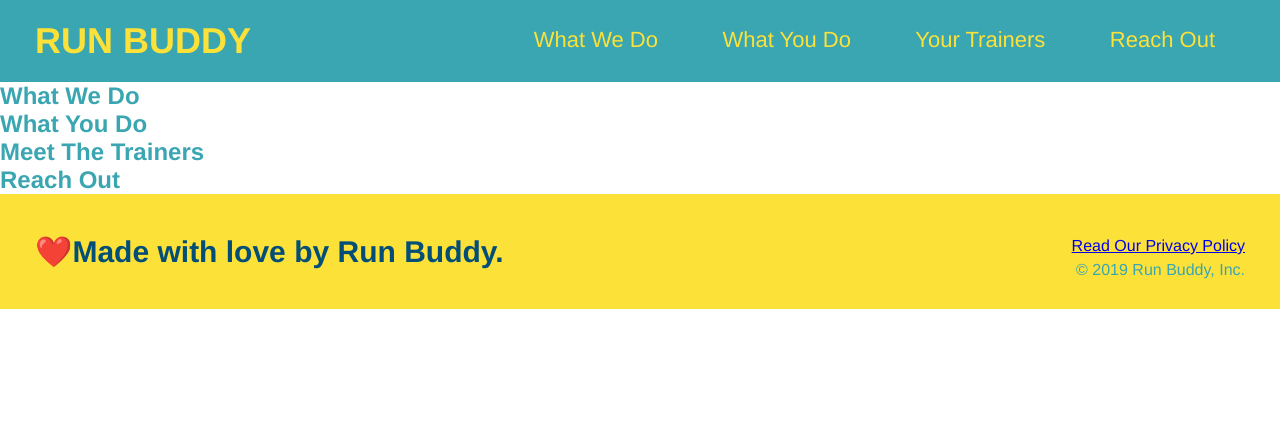
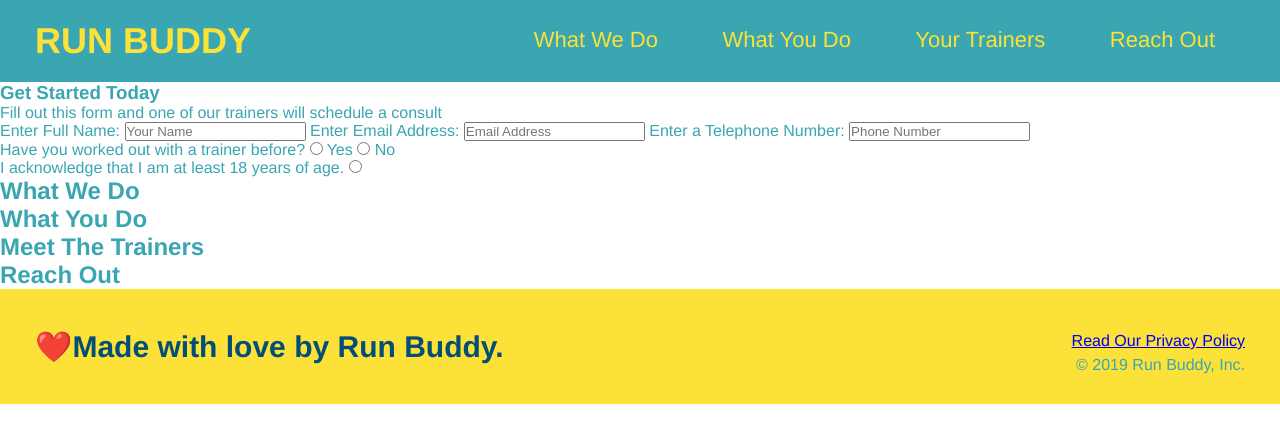
Before and after one commit to jhg13010/run-buddy, a plain HTML site: page index.html in a window 1280 px wide. Drawn offline with Linux system fonts and the light colour scheme.

Commit message:
beginnings of hero

```diff
--- a/index.html
+++ b/index.html
@@ -40,7 +40,29 @@
         <section>
             <!--submission box-->
             <div>
+                <h3>Get Started Today</h3>
+                <p> Fill out this form and one of our trainers will schedule a consult</p>
 
+                <!--Get Started Form-->
+                <form>
+                    <label for="name">Enter Full Name:</label>
+                    <input type="text" placeholder="Your Name" name="name" id="name" />
+                    <label for="email">Enter Email Address:</label>
+                    <input type="text" placeholder="Email Address" name="email" id="email" />
+                    <label for="phone">Enter a Telephone Number:</label>
+                    <input type="text" placeholder="Phone Number" name="phone" id="phone" />
+                    <p>
+                        Have you worked out with a trainer before?
+                        <input type="radio" name="trainer-confirm" id="trainer-yes" />
+                        <label for="trainer-yes">Yes</label>
+                        <input type="radio" name="trainer-confirm" id="trainer-no" />
+                        <label for="trainer-no">No</label>
+                    </p>
+                    <p>
+                        <label for="confirm-age">I acknowledge that I am at least 18 years of age. </label>
+                        <input type="radio" name="confirm-age" id="confirm-age" />
+                    </p>
+                </form>
             </div>
         </section>
 
```
